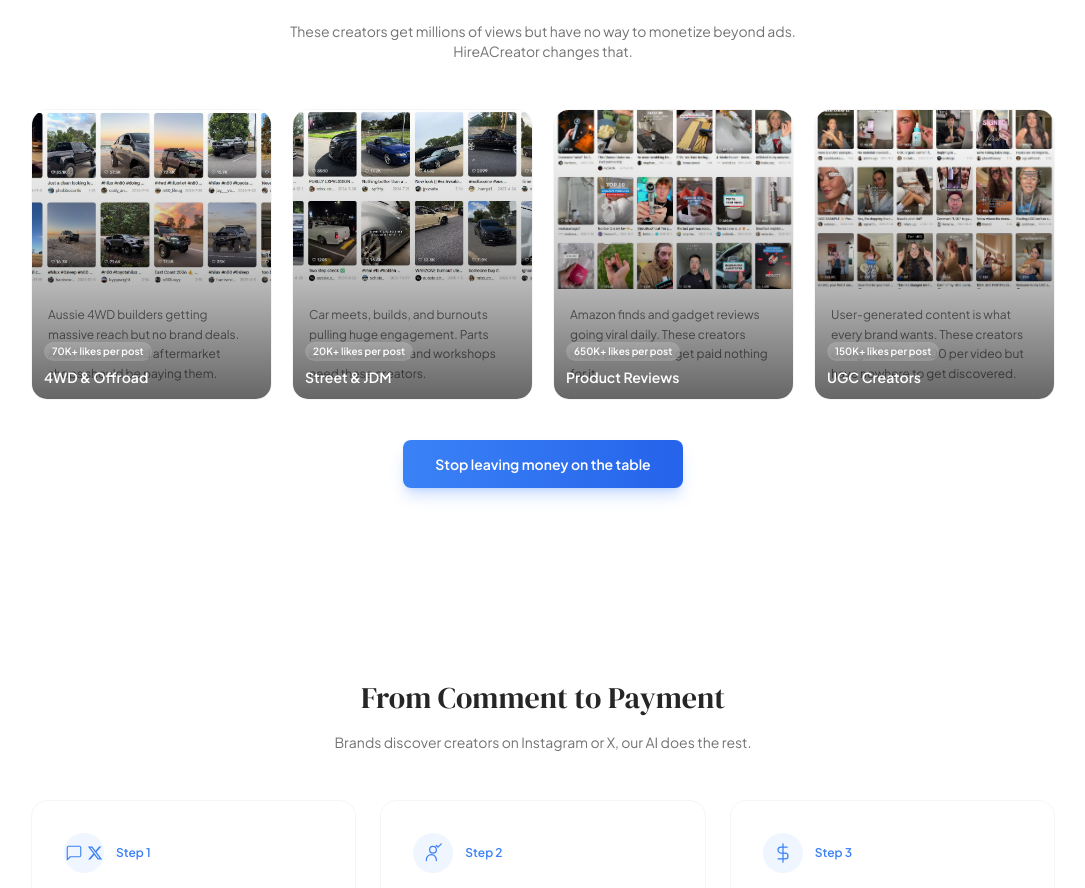
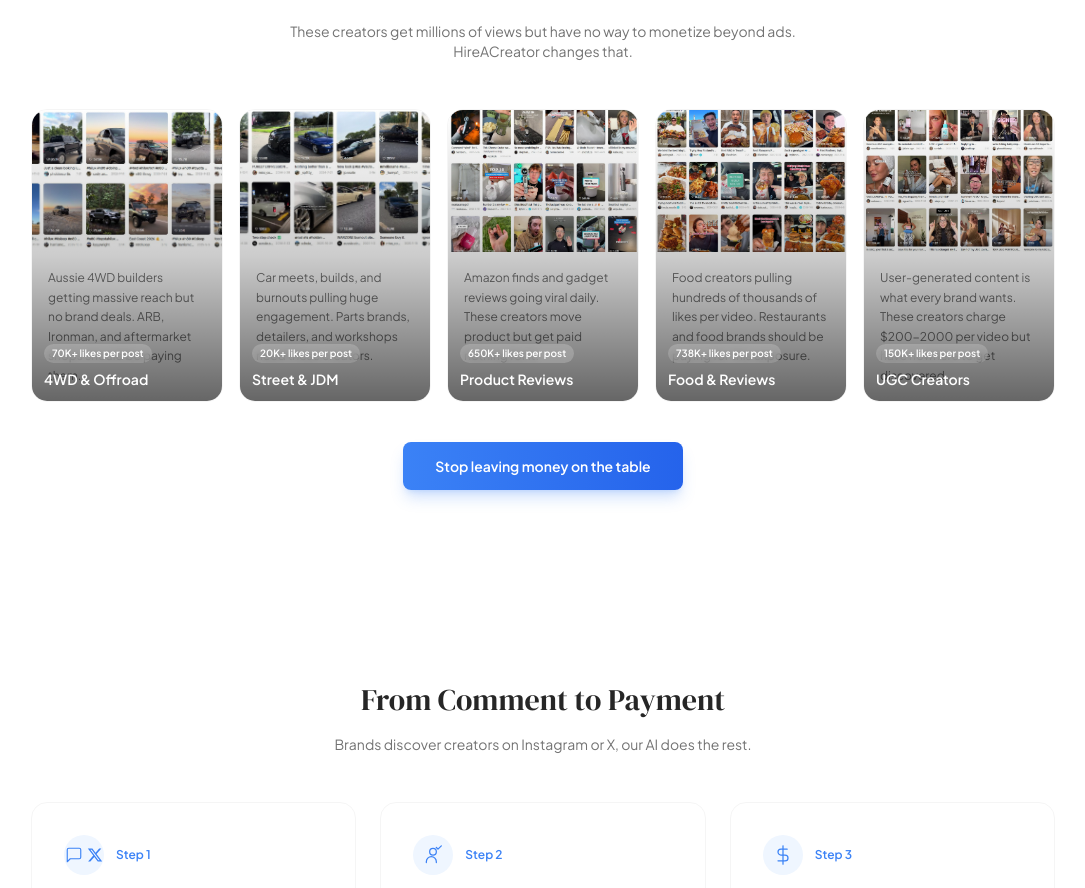
Before and after one commit to flinchify/hireacreator.ai, a Next.js app: page / in a window 1280 px wide. Shown: the part 1833-2721 px from the top of the page, without its empty margins (97-1182 px from the left). Built offline with nearby package versions, Linux system fonts and the light colour scheme; no server answers; the database is empty.

Commit message:
feat: add food niche to homepage categories, 5-column grid with real creator images

```diff
--- a/components/homepage-content.tsx
+++ b/components/homepage-content.tsx
@@ -361,7 +361,7 @@ export function HomepageContent({ featured, creatorCount }: { featured: Creator[
           <p className="text-neutral-500 text-sm text-center max-w-xl mx-auto mb-12">
             These creators get millions of views but have no way to monetize beyond ads. HireACreator changes that.
           </p>
-          <StaggerChildren className="grid grid-cols-1 sm:grid-cols-2 lg:grid-cols-4 gap-5">
+          <StaggerChildren className="grid grid-cols-2 sm:grid-cols-3 lg:grid-cols-5 gap-4">
             {[
               {
                 image: "/niches/4wd.jpg",
@@ -380,6 +380,12 @@ export function HomepageContent({ featured, creatorCount }: { featured: Creator[
                 title: "Product Reviews",
                 stat: "650K+ likes per post",
                 desc: "Amazon finds and gadget reviews going viral daily. These creators move product but get paid nothing for it.",
+              },
+              {
+                image: "/niches/food.jpg",
+                title: "Food & Reviews",
+                stat: "738K+ likes per post",
+                desc: "Food creators pulling hundreds of thousands of likes per video. Restaurants and food brands should be paying for this exposure.",
               },
               {
                 image: "/niches/ugc.jpg",
```
